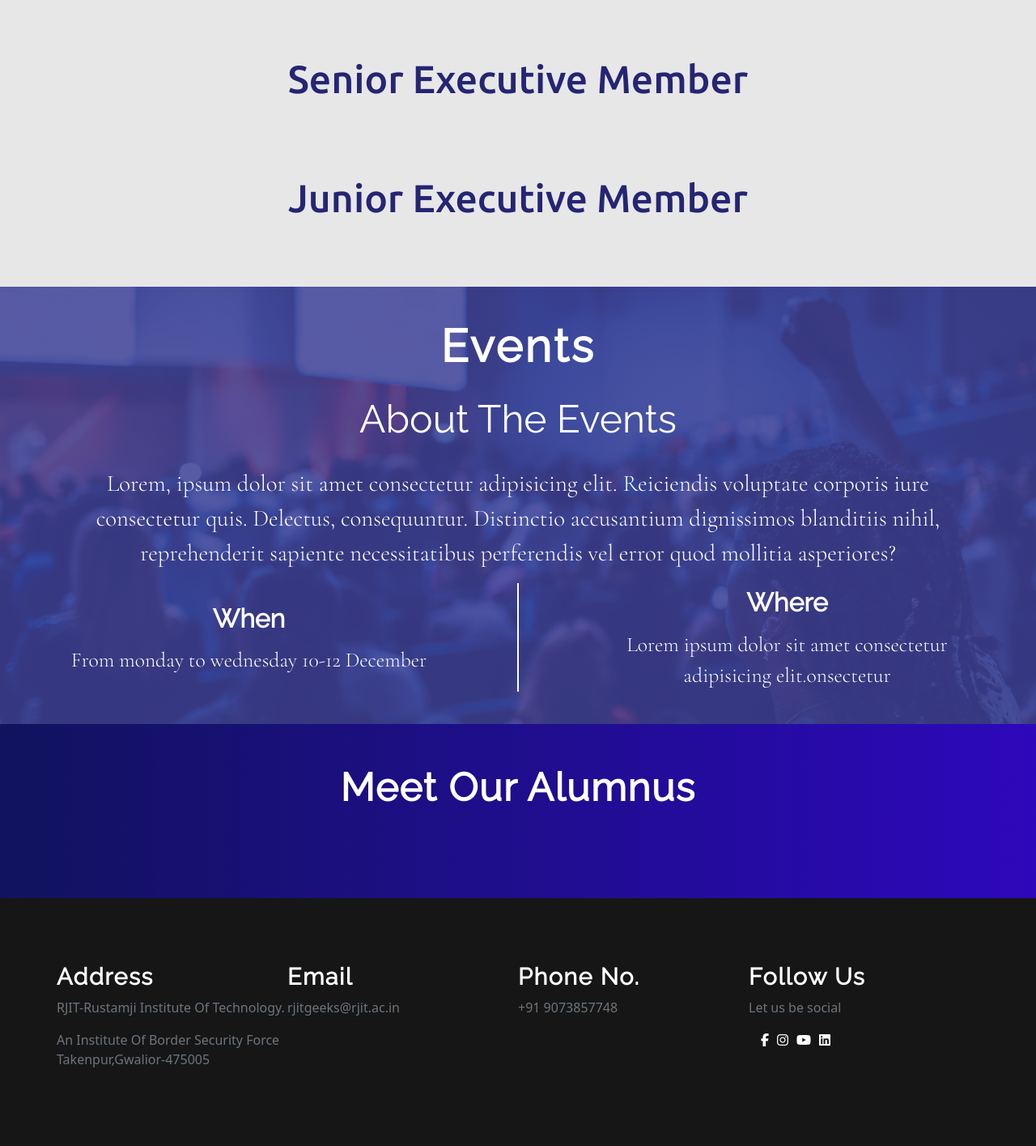
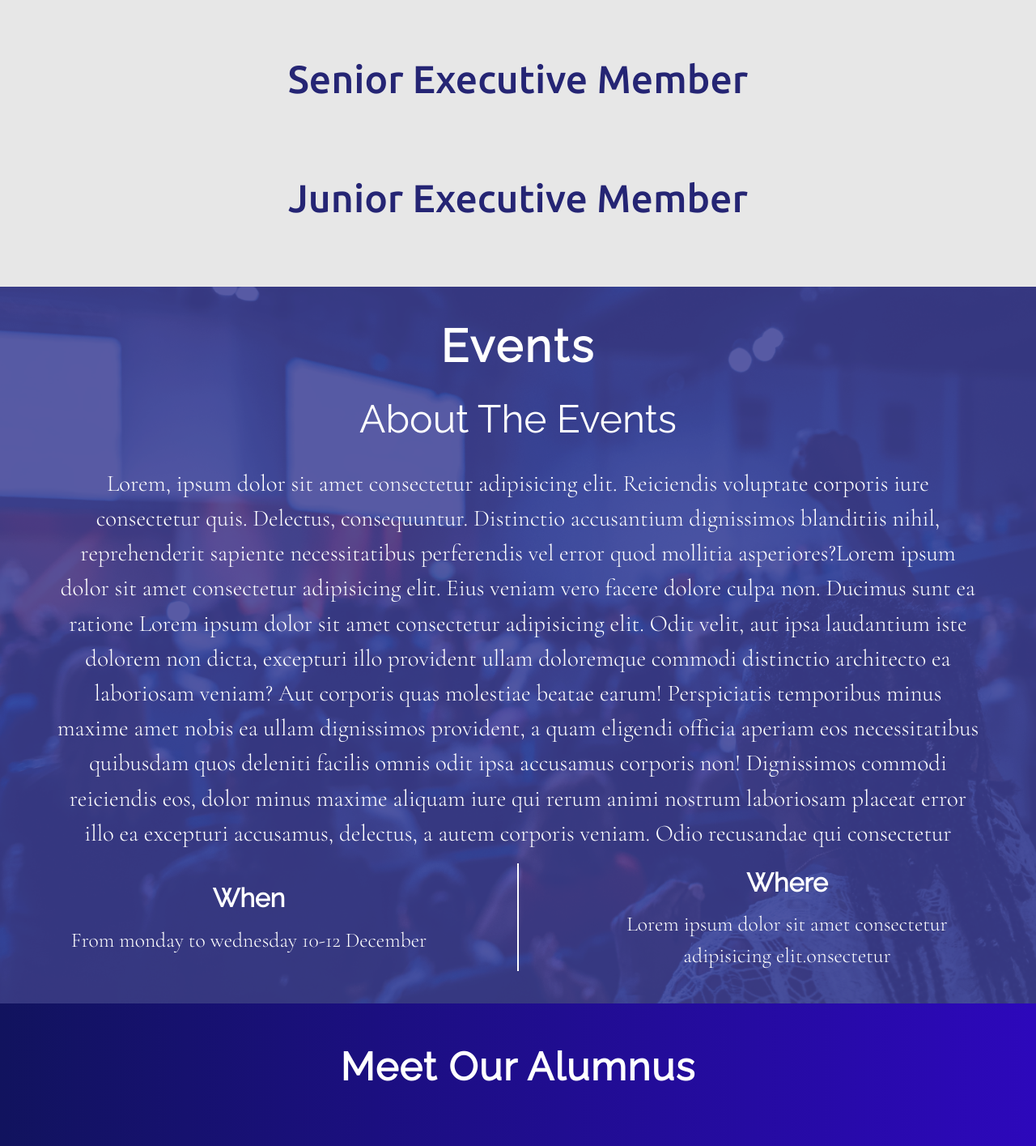
Before and after one commit to mr-palindrome/RJITGeeks, a Django app: page / in a window 1280 px wide. Shown: the part 1453-2868 px from the top of the page at 81% size. Run offline with Django 4.2, Linux system fonts and the light colour scheme; some libraries are stand-ins or nearby versions; some web fonts are replaced.

Commit message:
comitted changes

```diff
--- a/templates/home.html
+++ b/templates/home.html
@@ -155,7 +155,7 @@
                         <p>Lorem, ipsum dolor sit amet consectetur adipisicing elit. Reiciendis voluptate corporis iure
                             consectetur quis. Delectus, consequuntur. Distinctio accusantium dignissimos blanditiis
                             nihil, reprehenderit sapiente necessitatibus
-                            perferendis vel error quod mollitia asperiores?</p>
+                            perferendis vel error quod mollitia asperiores?Lorem ipsum dolor sit amet consectetur adipisicing elit. Eius veniam vero facere dolore culpa non. Ducimus sunt ea ratione Lorem ipsum dolor sit amet consectetur adipisicing elit. Odit velit, aut ipsa laudantium iste dolorem non dicta, excepturi illo provident ullam doloremque commodi distinctio architecto ea laboriosam veniam? Aut corporis quas molestiae beatae earum! Perspiciatis temporibus minus maxime amet nobis ea ullam dignissimos provident, a quam eligendi officia aperiam eos necessitatibus quibusdam quos deleniti facilis omnis odit ipsa accusamus corporis non! Dignissimos commodi reiciendis eos, dolor minus maxime aliquam iure qui rerum animi nostrum laboriosam placeat error illo ea excepturi accusamus, delectus, a autem corporis veniam. Odio recusandae qui consectetur</p>
 
                     </div>
                     <div class="row-11 row">
```
